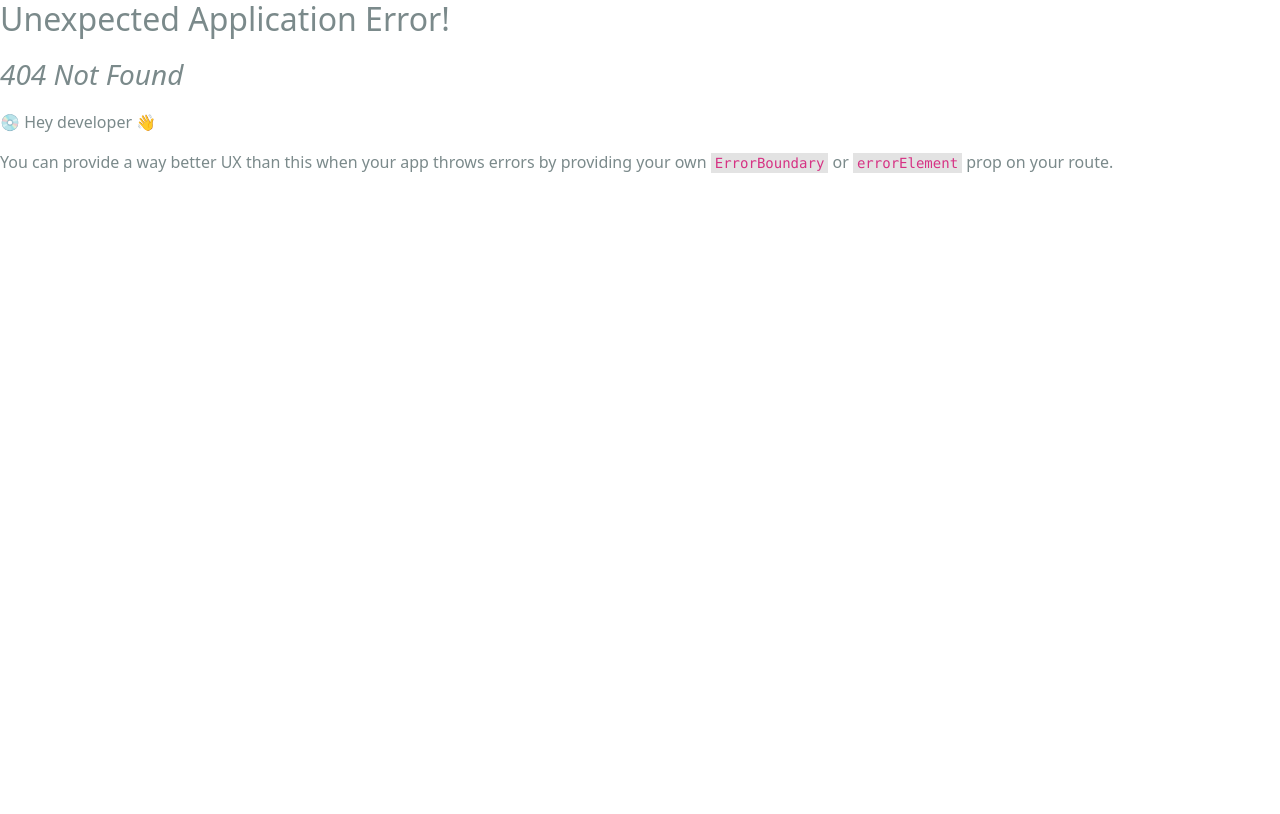
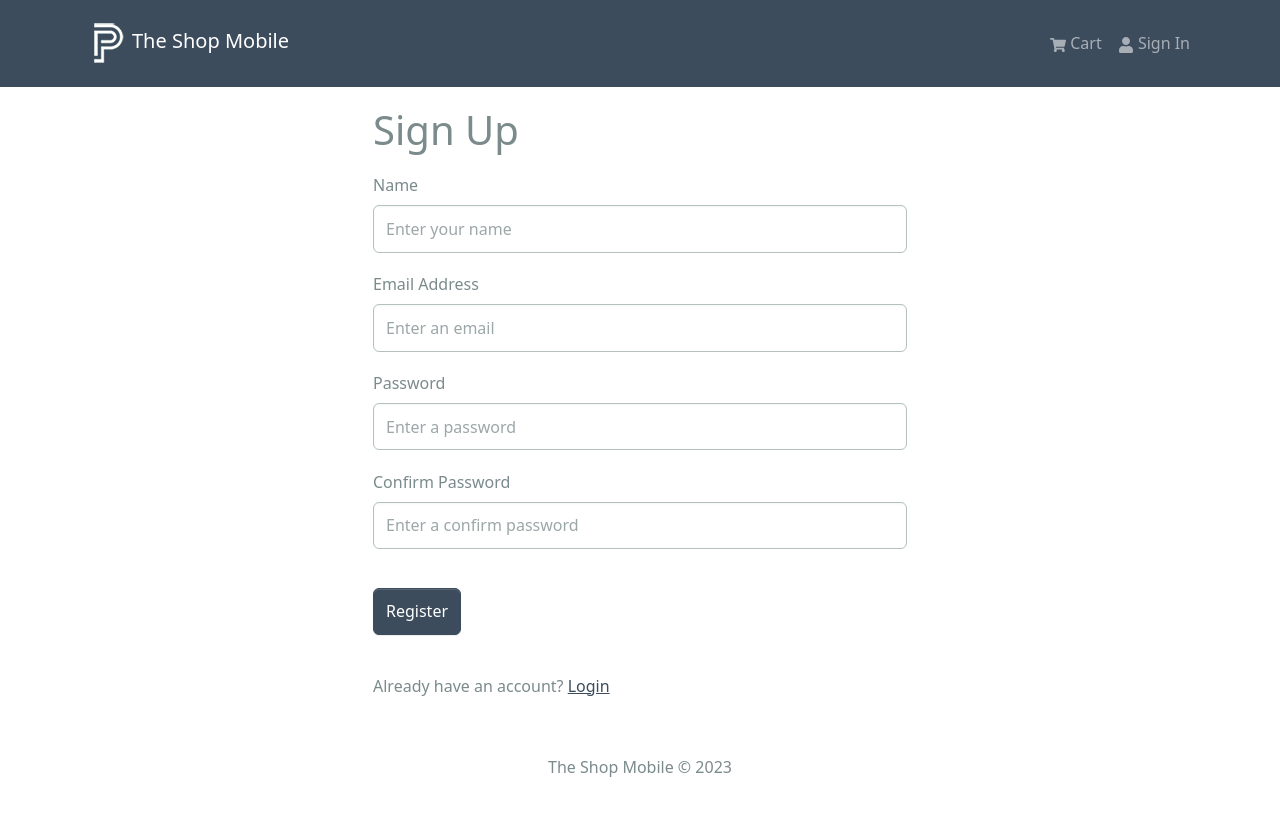
Before and after one commit to phyothantzin/theshopmobile-mern, a React (Vite) app in the folder frontend/: page /register in a window 1280 px wide. Before the commit this address had no page. Built offline with nearby package versions, Linux system fonts and the light colour scheme.

Commit message:
implements authentication frontend

```diff
--- a/frontend/package.json
+++ b/frontend/package.json
@@ -19,7 +19,8 @@
     "react-icons": "^4.12.0",
     "react-redux": "^8.1.3",
     "react-router-bootstrap": "^0.26.2",
-    "react-router-dom": "^6.18.0"
+    "react-router-dom": "^6.18.0",
+    "react-toastify": "^9.1.3"
   },
   "devDependencies": {
     "@types/react": "^18.2.15",
--- a/frontend/src/App.jsx
+++ b/frontend/src/App.jsx
@@ -1,5 +1,7 @@
 import { Container } from "react-bootstrap";
 import { Outlet } from "react-router-dom";
+import { ToastContainer } from "react-toastify";
+import "react-toastify/dist/ReactToastify.css";
 import Header from "./components/Header";
 import Footer from "./components/Footer";
 
@@ -13,6 +15,7 @@
         </Container>
       </main>
       <Footer />
+      <ToastContainer />
     </>
   );
 };
--- /dev/null
+++ b/frontend/src/components/FormContainer.jsx
@@ -0,0 +1,15 @@
+import { Container, Row, Col } from "react-bootstrap";
+
+const FormContainer = ({ children }) => {
+  return (
+    <Container>
+      <Row className="justify-content-md-center">
+        <Col xs={12} md={6}>
+          {children}
+        </Col>
+      </Row>
+    </Container>
+  );
+};
+
+export default FormContainer;
--- a/frontend/src/components/Header.jsx
+++ b/frontend/src/components/Header.jsx
@@ -1,12 +1,28 @@
-import { Navbar, Nav, Container, Badge } from "react-bootstrap";
+import { Navbar, Nav, Container, Badge, NavDropdown } from "react-bootstrap";
 import { FaShoppingCart, FaUser } from "react-icons/fa";
 import { LinkContainer } from "react-router-bootstrap";
+import { useNavigate } from "react-router-dom";
 import logo from "../assets/logo.png";
-import { useSelector } from "react-redux";
+import { logout } from "../slices/authSlice";
+import { useDispatch, useSelector } from "react-redux";
+import { useLogoutMutation } from "../slices/usersApiSlice";
 
 const Header = () => {
   const { cartItems } = useSelector((state) => state.cart);
+  const { userInfo } = useSelector((state) => state.auth);
 
+  const dispatch = useDispatch();
+  const navigate = useNavigate();
+  const [logoutApiCall] = useLogoutMutation();
+
+  const logoutHandler = async () => {
+    try {
+      await logoutApiCall().unwrap();
+      dispatch(logout());
+    } catch (err) {
+      console.error(err);
+    }
+  };
   return (
     <header>
       <Navbar bg="primary" variant="dark" expand="md" collapseOnSelect>
@@ -30,11 +46,22 @@
                   )}
                 </Nav.Link>
               </LinkContainer>
-              <LinkContainer to="/login">
-                <Nav.Link>
-                  <FaUser /> Sign In
-                </Nav.Link>
-              </LinkContainer>
+              {userInfo ? (
+                <NavDropdown title={userInfo.name} id="username">
+                  <LinkContainer to="/profile">
+                    <NavDropdown.Item>Profile</NavDropdown.Item>
+                  </LinkContainer>
+                  <NavDropdown.Item onClick={logoutHandler}>
+                    Logout
+                  </NavDropdown.Item>
+                </NavDropdown>
+              ) : (
+                <LinkContainer to="/login">
+                  <Nav.Link to="/login">
+                    <FaUser /> Sign In
+                  </Nav.Link>
+                </LinkContainer>
+              )}
             </Nav>
           </Navbar.Collapse>
         </Container>
--- a/frontend/src/components/Loader.jsx
+++ b/frontend/src/components/Loader.jsx
@@ -8,8 +8,8 @@
       animation="border"
       role="status"
       style={{
-        width: "100px",
-        height: "100px",
+        width: "25px",
+        height: "25px",
         margin: "auto",
         display: "block",
       }}
--- a/frontend/src/main.jsx
+++ b/frontend/src/main.jsx
@@ -15,6 +15,8 @@
 import ProductScreen from "./screen/ProductScreen.jsx";
 import store from "./store.js";
 import CartScreen from "./screen/CartScreen.jsx";
+import LoginScreen from "./screen/LoginScreen.jsx";
+import RegisterScreen from "./screen/RegisterScreen.jsx";
 
 const router = createBrowserRouter(
   createRoutesFromElements(
@@ -22,6 +24,8 @@
       <Route index={true} path="/" element={<HomeScreen />} />
       <Route path="/product/:id" element={<ProductScreen />} />
       <Route path="/cart" element={<CartScreen />} />
+      <Route path="/login" element={<LoginScreen />} />
+      <Route path="/register" element={<RegisterScreen />} />
     </Route>
   )
 );
--- a/frontend/src/screen/HomeScreen.jsx
+++ b/frontend/src/screen/HomeScreen.jsx
@@ -6,7 +6,7 @@
 
 const HomeScreen = () => {
   const { data: products, isLoading, error } = useGetProductsQuery();
-  console.log(error);
+
   return (
     <>
       <h1>Latest Products</h1>
--- /dev/null
+++ b/frontend/src/screen/LoginScreen.jsx
@@ -0,0 +1,84 @@
+import { useState, useEffect } from "react";
+import { Link, useLocation, useNavigate } from "react-router-dom";
+import { Form, Button, Row, Col } from "react-bootstrap";
+import FormContainer from "../components/FormContainer";
+import { useDispatch, useSelector } from "react-redux";
+import Loader from "../components/Loader";
+import { useLoginMutation } from "../slices/usersApiSlice";
+import { setCredentials } from "../slices/authSlice";
+import { toast } from "react-toastify";
+
+const LoginScreen = () => {
+  const [email, setEmail] = useState("");
+  const [password, setPassword] = useState("");
+
+  const dispatch = useDispatch();
+  const navigate = useNavigate();
+
+  const [login, { isLoading }] = useLoginMutation();
+
+  const { userInfo } = useSelector((state) => state.auth);
+
+  const { search } = useLocation();
+  const sp = new URLSearchParams(search);
+  const redirect = sp.get("redirect") || "/";
+
+  useEffect(() => {
+    if (userInfo) navigate(redirect);
+  }, [userInfo, redirect, navigate]);
+
+  const submitHandler = async (e) => {
+    e.preventDefault();
+
+    try {
+      const res = await login({ email, password }).unwrap();
+      dispatch(setCredentials({ ...res }));
+      navigate(redirect);
+    } catch (err) {
+      toast.error(err?.data?.message || err.error);
+    }
+  };
+
+  return (
+    <FormContainer>
+      <h1>Sign In</h1>
+
+      <Form onSubmit={submitHandler}>
+        <Form.Group controlId="email" className="my-3">
+          <Form.Label>Email Address</Form.Label>
+          <Form.Control
+            type="email"
+            placeholder="Enter an email"
+            value={email}
+            onChange={(e) => setEmail(e.target.value)}
+          ></Form.Control>
+        </Form.Group>
+
+        <Form.Group controlId="password" className="my-3">
+          <Form.Label>Password</Form.Label>
+          <Form.Control
+            type="password"
+            placeholder="Enter a password"
+            value={password}
+            onChange={(e) => setPassword(e.target.value)}
+          ></Form.Control>
+        </Form.Group>
+
+        <Button type="submit" variant="primary" className="my-3">
+          {isLoading ? <Loader /> : "Sign In"}
+        </Button>
+      </Form>
+
+      <Row className="py-3">
+        <Col>
+          New Customer?{" "}
+          <Link to={redirect ? `/register?redirect=${redirect}` : "/register"}>
+            Register
+          </Link>
+        </Col>
+      </Row>
+    </FormContainer>
+  );
+};
+
+export default LoginScreen;
--- /dev/null
+++ b/frontend/src/screen/RegisterScreen.jsx
@@ -0,0 +1,111 @@
+import { useState, useEffect } from "react";
+import { Link, useLocation, useNavigate } from "react-router-dom";
+import { Form, Button, Row, Col } from "react-bootstrap";
+import FormContainer from "../components/FormContainer";
+import { useDispatch, useSelector } from "react-redux";
+import Loader from "../components/Loader";
+import { useRegisterMutation } from "../slices/usersApiSlice";
+import { setCredentials } from "../slices/authSlice";
+import { toast } from "react-toastify";
+
+const RegisterScreen = () => {
+  const [name, setName] = useState("");
+  const [email, setEmail] = useState("");
+  const [password, setPassword] = useState("");
+  const [confirmPassword, setConfirmPassword] = useState("");
+
+  const dispatch = useDispatch();
+  const navigate = useNavigate();
+
+  const [register, { isLoading }] = useRegisterMutation();
+
+  const { userInfo } = useSelector((state) => state.auth);
+
+  const { search } = useLocation();
+  const sp = new URLSearchParams(search);
+  const redirect = sp.get("redirect") || "/";
+
+  useEffect(() => {
+    if (userInfo) navigate(redirect);
+  }, [userInfo, redirect, navigate]);
+
+  const submitHandler = async (e) => {
+    e.preventDefault();
+
+    if (password !== confirmPassword) {
+      toast.error("Passwords do not match");
+    } else {
+      try {
+        const res = await register({ name, email, password }).unwrap();
+        dispatch(setCredentials({ ...res }));
+        navigate(redirect);
+      } catch (err) {
+        toast.error(err?.data?.message || err.error);
+      }
+    }
+  };
+
+  return (
+    <FormContainer>
+      <h1>Sign Up</h1>
+
+      <Form onSubmit={submitHandler}>
+        <Form.Group controlId="name" className="my-3">
+          <Form.Label>Name</Form.Label>
+          <Form.Control
+            type="text"
+            placeholder="Enter your name"
+            value={name}
+            onChange={(e) => setName(e.target.value)}
+          ></Form.Control>
+        </Form.Group>
+
+        <Form.Group controlId="email" className="my-3">
+          <Form.Label>Email Address</Form.Label>
+          <Form.Control
+            type="email"
+            placeholder="Enter an email"
+            value={email}
+            onChange={(e) => setEmail(e.target.value)}
+          ></Form.Control>
+        </Form.Group>
+
+        <Form.Group controlId="password" className="my-3">
+          <Form.Label>Password</Form.Label>
+          <Form.Control
+            type="password"
+            placeholder="Enter a password"
+            value={password}
+            onChange={(e) => setPassword(e.target.value)}
+            minLength={8}
+          ></Form.Control>
+        </Form.Group>
+
+        <Form.Group controlId="confirmPassword" className="my-3">
+          <Form.Label>Confirm Password</Form.Label>
+          <Form.Control
+            type="password"
+            placeholder="Enter a confirm password"
+            value={confirmPassword}
+            onChange={(e) => setConfirmPassword(e.target.value)}
+          ></Form.Control>
+        </Form.Group>
+
+        <Button type="submit" variant="primary" className="my-3">
+          {isLoading ? <Loader /> : "Register"}
+        </Button>
+      </Form>
+
+      <Row className="py-3">
+        <Col>
+          Already have an account?{" "}
+          <Link to={redirect ? `/login?redirect=${redirect}` : "/login"}>
+            Login
+          </Link>
+        </Col>
+      </Row>
+    </FormContainer>
+  );
+};
+
+export default RegisterScreen;
--- /dev/null
+++ b/frontend/src/slices/authSlice.js
@@ -0,0 +1,26 @@
+import { createSlice } from "@reduxjs/toolkit";
+
+const initialState = {
+  userInfo: localStorage.getItem("userInfo")
+    ? JSON.parse(localStorage.getItem("userInfo"))
+    : null,
+};
+
+const authSlice = createSlice({
+  name: "auth",
+  initialState,
+  reducers: {
+    setCredentials: (state, action) => {
+      state.userInfo = action.payload;
+      localStorage.setItem("userInfo", JSON.stringify(action.payload));
+    },
+    logout: (state) => {
+      state.userInfo = null;
+      localStorage.removeItem("userInfo");
+    },
+  },
+});
+
+export const { setCredentials, logout } = authSlice.actions;
+
+export default authSlice.reducer;
--- /dev/null
+++ b/frontend/src/slices/usersApiSlice.js
@@ -0,0 +1,33 @@
+import { USERS_URL } from "../constants";
+import { apiSlice } from "./apiSlice";
+
+export const usersApiSlice = apiSlice.injectEndpoints({
+  endpoints: (builder) => ({
+    // Login users
+    login: builder.mutation({
+      query: (data) => ({
+        url: `${USERS_URL}/login`,
+        method: "POST",
+        body: data,
+      }),
+    }),
+    // Register users
+    register: builder.mutation({
+      query: (data) => ({
+        url: `${USERS_URL}`,
+        method: "POST",
+        body: data,
+      }),
+    }),
+    // Logout users
+    logout: builder.mutation({
+      query: () => ({
+        url: `${USERS_URL}/logout`,
+        method: "POST",
+      }),
+    }),
+  }),
+});
+
+export const { useLoginMutation, useLogoutMutation, useRegisterMutation } =
+  usersApiSlice;
--- a/frontend/src/store.js
+++ b/frontend/src/store.js
@@ -1,12 +1,14 @@
 import { configureStore, getDefaultMiddleware } from "@reduxjs/toolkit";
 import { apiSlice } from "./slices/apiSlice";
 // import cartSliceReducer from "./slices/cartSlice";
+import authSliceReducer from "./slices/authSlice";
 import cartSlice from "./slices/cartSlice";
 
 const store = configureStore({
   reducer: {
     [apiSlice.reducerPath]: apiSlice.reducer,
     cart: cartSlice.reducer,
+    auth: authSliceReducer,
   },
   middleware: (getDefaultMiddleware) =>
     getDefaultMiddleware().concat(apiSlice.middleware),
```
Also changed, not shown: 2 other files (tests, documents, lock files or other folders).
